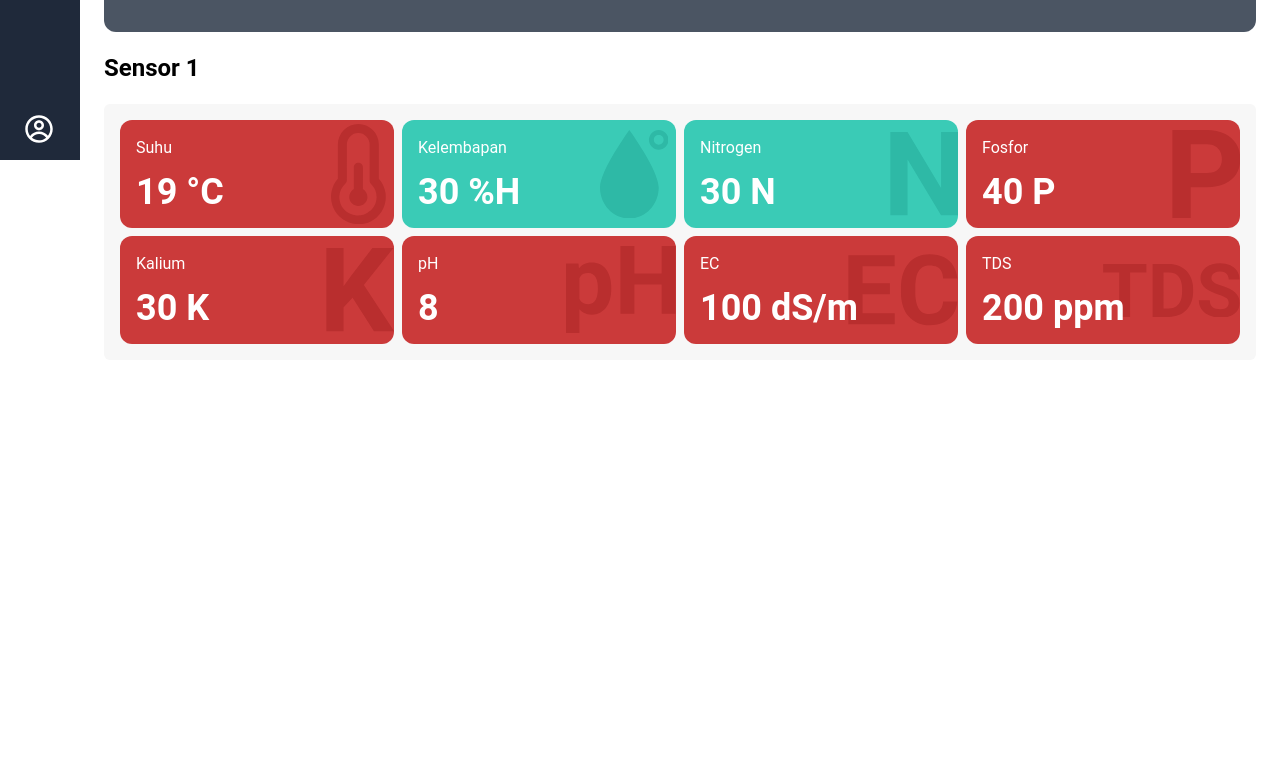
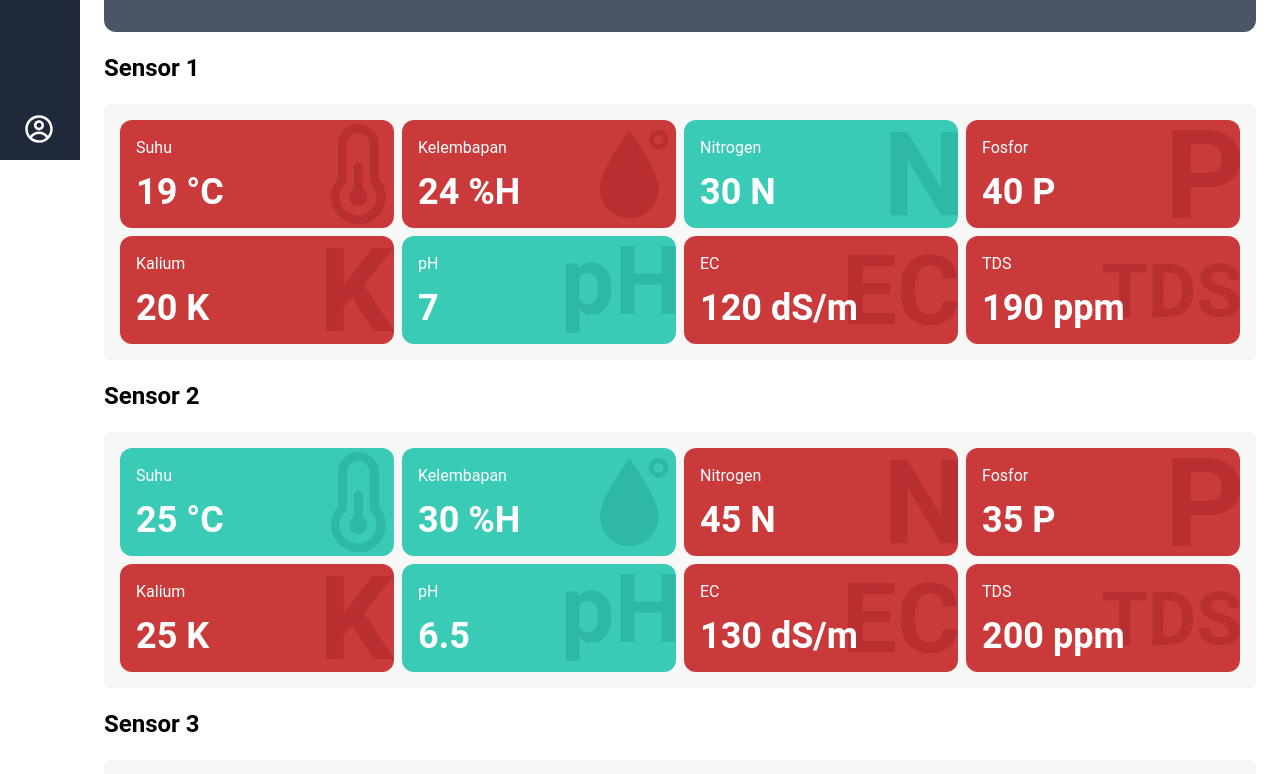
Before and after one commit to shalmanrafli30/agrosmart-system, a Next.js app: page /realtime in a window 1280 px wide. Shown: the part 640-1414 px from the top of the page. Before the commit the page ends 1024 px from the top, so only its background shows below. Built offline with nearby package versions, Linux system fonts and the light colour scheme.

Commit message:
add dummy data

```diff
--- a/src/app/realtime/page.tsx
+++ b/src/app/realtime/page.tsx
@@ -6,13 +6,85 @@ export const metadata: Metadata = {
     description: "AgroSmartSystem Realtime",
 };
 
+// Dummy data
+export const data = [
+    {
+        sensor: 1,
+        suhu: 19,
+        humid: 24,
+        nitrogen: 30,
+        fosfor: 40,
+        kalium: 20,
+        ph: 7,
+        ec: 120,
+        tds: 190
+    },
+    {
+        sensor: 2,
+        suhu: 25,
+        humid: 30,
+        nitrogen: 45,
+        fosfor: 35,
+        kalium: 25,
+        ph: 6.5,
+        ec: 130,
+        tds: 200
+    },
+    {
+        sensor: 3,
+        suhu: 22,
+        humid: 28,
+        nitrogen: 40,
+        fosfor: 50,
+        kalium: 15,
+        ph: 6.8,
+        ec: 110,
+        tds: 180
+    },
+    {
+        sensor: 4,
+        suhu: 27,
+        humid: 35,
+        nitrogen: 35,
+        fosfor: 45,
+        kalium: 22,
+        ph: 7.2,
+        ec: 125,
+        tds: 210
+    },
+    {
+        sensor: 5,
+        suhu: 20,
+        humid: 32,
+        nitrogen: 38,
+        fosfor: 42,
+        kalium: 18,
+        ph: 6.7,
+        ec: 115,
+        tds: 195
+    }
+];
+
 export default function Realtime() {
     return (
         <div className="p-6">
             <div className="bg-gray-600 flex-grow-[3] h-[500px] rounded-xl max-w-screen-2xl">
-
+                {/* You can add more UI elements here if needed */}
             </div>
-            <SensorRealtime sensor={1} suhu={19} humid={30} nitrogen={30} fosfor={40} kalium={30} ph={8} ec={100} tds={200}/>
+            {data.map((sensorData) => (
+                <SensorRealtime
+                    key={sensorData.sensor} // Using sensor ID as key
+                    sensor={sensorData.sensor}
+                    suhu={sensorData.suhu}
+                    humid={sensorData.humid}
+                    nitrogen={sensorData.nitrogen}
+                    fosfor={sensorData.fosfor}
+                    kalium={sensorData.kalium}
+                    ph={sensorData.ph}
+                    ec={sensorData.ec}
+                    tds={sensorData.tds}
+                />
+            ))}
         </div>
-    )
+    );
 }
```
